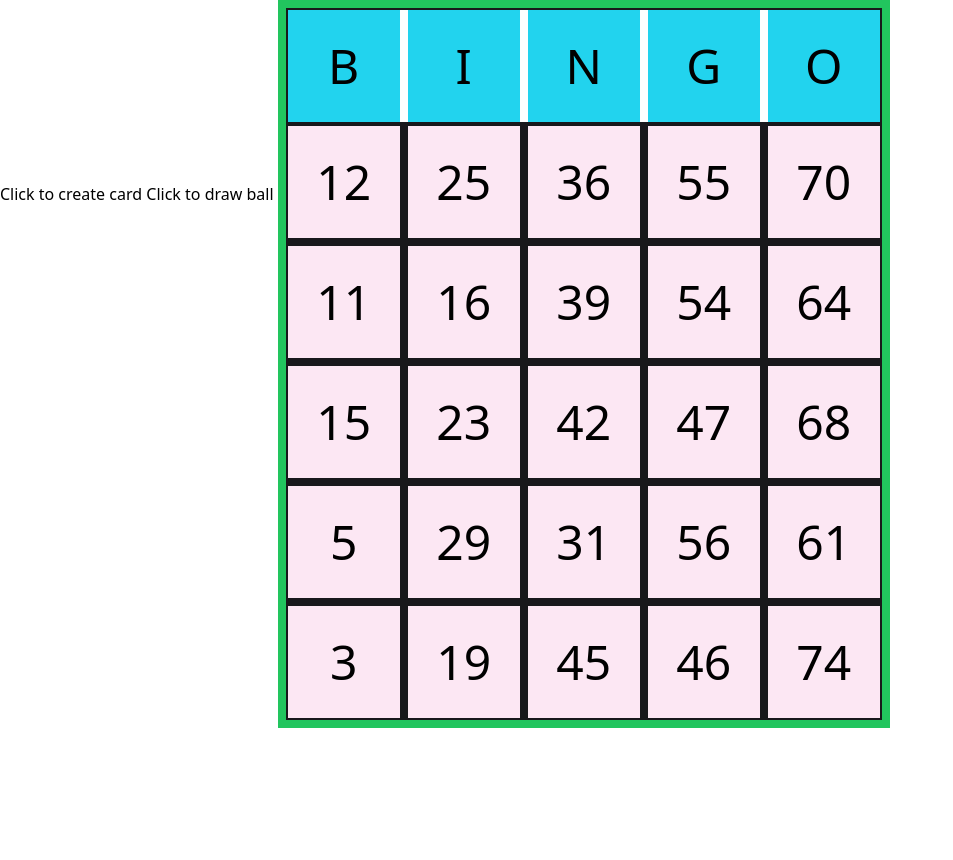
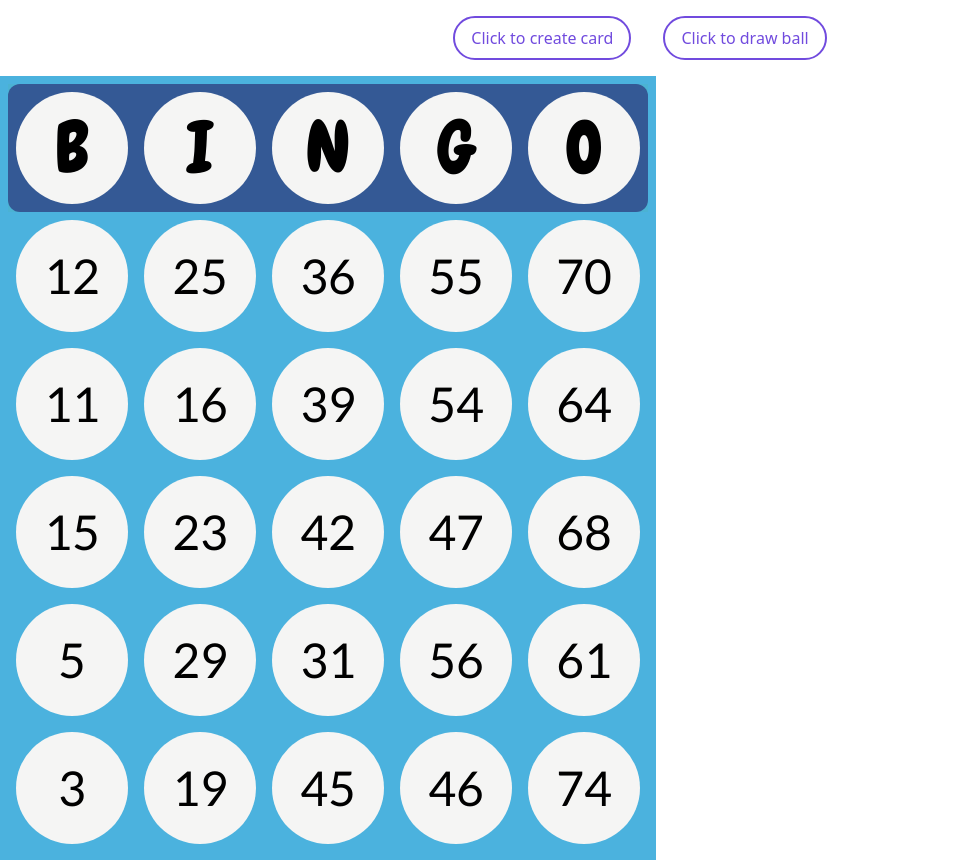
Before and after one commit to dtarvin/bingo-game, a plain HTML site: page index2.html in a window 1280 px wide. Both pictures are taken after a click on the button "Click to create card". Shown: the whole page, without its empty margins (0-953 px from the left). Before the commit the page ends 800 px from the top, so only its background shows below. Drawn offline with nearby package versions, Linux system fonts and the light colour scheme.

Commit message:
worked on drawing balls and styling buttons and fonts

```diff
--- a/index2.html
+++ b/index2.html
@@ -5,41 +5,30 @@
     <meta charset="UTF-8">
     <meta name="viewport" content="width=device-width, initial-scale=1.0">
     <title>Document</title>
+    <link rel="preconnect" href="https://fonts.googleapis.com">
+    <link rel="preconnect" href="https://fonts.gstatic.com" crossorigin>
+    <link href="https://fonts.googleapis.com/css2?family=Chewy&family=Lato:ital,wght@0,100;0,300;0,400;0,700;0,900;1,100;1,300;1,400;1,700;1,900&display=swap" rel="stylesheet">
     <script src="https://cdn.tailwindcss.com"></script>
+    <script>
+        tailwind.config = {
+          theme: {
+            extend: {
+              fontFamily: {
+                chewy: ['"Chewy"', 'cursive'],
+                lato: ['"Lato"', 'serif'],
+              }
+            }
+          }
+        }
+      </script>
 </head>
 
 <body>
-    <button onclick="bingoCard()">Click to create card</button>
-    <button onclick="drawBingoBall()">Click to draw ball</button>
+    <div class="flex justify-center">
+        <button class="rounded-full m-4 py-2 px-4 border-2 border-[#714BDE] text-[#714BDE] hover:bg-[#714BDE] hover:text-gray-100 focus:outline-none" onclick="bingoCard()">Click to create card</button>
+        <button class="rounded-full m-4 py-2 px-4 border-2 border-[#714BDE] text-[#714BDE] hover:bg-[#714BDE] hover:text-gray-100 focus:outline-none" onclick="drawBingoBall()">Click to draw ball</button>
+    </div>
 
     <script src="./script.js"></script>
 </body>
-
-<!-- <div class="inline-grid grid-cols-5 gap-4 bg-zinc-900">
-    <div class="w-28 h-28 text-5xl flex justify-center items-center bg-pink-100">1</div>
-    <div class="w-28 h-28 text-5xl flex justify-center items-center bg-pink-100">2</div>
-    <div class="w-28 h-28 text-5xl flex justify-center items-center bg-pink-100">3</div>
-    <div class="w-28 h-28 text-5xl flex justify-center items-center bg-pink-100">4</div>
-    <div class="w-28 h-28 text-5xl flex justify-center items-center bg-pink-100">5</div>
-    <div class="w-28 h-28 text-5xl flex justify-center items-center bg-pink-100">6</div>
-    <div class="w-28 h-28 text-5xl flex justify-center items-center bg-pink-100">7</div>
-    <div class="w-28 h-28 text-5xl flex justify-center items-center bg-pink-100">8</div>
-    <div class="w-28 h-28 text-5xl flex justify-center items-center bg-pink-100">9</div>
-    <div class="w-28 h-28 text-5xl flex justify-center items-center bg-pink-100">10</div>
-    <div class="w-28 h-28 text-5xl flex justify-center items-center bg-pink-100">11</div>
-    <div class="w-28 h-28 text-5xl flex justify-center items-center bg-pink-100">12</div>
-    <div class="w-28 h-28 text-5xl flex justify-center items-center bg-pink-100">Free</div>
-    <div class="w-28 h-28 text-5xl flex justify-center items-center bg-pink-100">13</div>
-    <div class="w-28 h-28 text-5xl flex justify-center items-center bg-pink-100">14</div>
-    <div class="w-28 h-28 text-5xl flex justify-center items-center bg-pink-100">15</div>
-    <div class="w-28 h-28 text-5xl flex justify-center items-center bg-pink-100">16</div>
-    <div class="w-28 h-28 text-5xl flex justify-center items-center bg-pink-100">17</div>
-    <div class="w-28 h-28 text-5xl flex justify-center items-center bg-pink-100">18</div>
-    <div class="w-28 h-28 text-5xl flex justify-center items-center bg-pink-100">19</div>
-    <div class="w-28 h-28 text-5xl flex justify-center items-center bg-pink-100">20</div>
-    <div class="w-28 h-28 text-5xl flex justify-center items-center bg-pink-100">21</div>
-    <div class="w-28 h-28 text-5xl flex justify-center items-center bg-pink-100">22</div>
-    <div class="w-28 h-28 text-5xl flex justify-center items-center bg-pink-100">23</div>
-    <div class="w-28 h-28 text-5xl flex justify-center items-center bg-pink-100">24</div>
-</div> -->
 </html>
--- a/script.js
+++ b/script.js
@@ -1,10 +1,10 @@
 const bingoCard = () => {
     const cardSheet = document.createElement("main");
-    cardSheet.classList.add('inline-block', 'border-8', 'border-green-500');
+    cardSheet.classList.add('inline-block', 'min-w-fit', 'border-8', 'bg-[#4bb2d3]', 'border-[#4bb2de]');
     document.body.appendChild(cardSheet);
 
     const cardHeader = document.createElement('header');
-    cardHeader.classList.add('flex', 'border-2', 'border-zinc-900');
+    cardHeader.classList.add('flex', 'rounded-xl', 'bg-[#345995ff]');
     cardSheet.appendChild(cardHeader);
 
     const cardLetters = ['B', 'I', 'N', 'G', 'O'];
@@ -12,14 +12,14 @@ const bingoCard = () => {
     for (let i = 0; i < cardLetters.length; i++) {
         const headerCell = document.createElement('div');
         headerCell.textContent = cardLetters[i];
-        headerCell.classList.add('w-28', 'h-28', 'text-5xl', 'flex', 'justify-center', 'items-center', 'bg-cyan-400');
+        headerCell.classList.add('w-28', 'h-28', 'font-chewy', 'text-7xl', 'flex', 'justify-center', 'items-center', 'bg-[#f5f5f4ff]','rounded-full', 'mx-2', 'my-2');
         if (i != cardLetters.length - 1) headerCell.classList.add('mr-2');
         cardHeader.appendChild(headerCell);
     }
 
     const card = document.createElement("div");
     card.setAttribute("id", "card");
-    card.classList.add('inline-grid', 'grid-rows-5', 'grid-flow-col', 'gap-2', 'bg-zinc-900', 'border-2', 'border-zinc-900');
+    card.classList.add('inline-grid', 'grid-rows-5', 'grid-flow-col', 'bg-[#4bb2de]');
     cardSheet.appendChild(card);
 
     let cardNumbers = [];
@@ -29,7 +29,7 @@ const bingoCard = () => {
             const cardCell = document.createElement("div");
             let cardCellNumber = cardNumbers[i][j];
             cardCell.textContent = cardCellNumber;
-            cardCell.classList.add('w-28', 'h-28', 'text-5xl', 'flex', 'justify-center', 'items-center', 'bg-pink-100');
+            cardCell.classList.add('w-28', 'h-28', 'font-lato', 'text-5xl', 'flex', 'justify-center', 'items-center', 'bg-[#f5f5f4ff]', 'rounded-full', 'mx-2', 'my-2');
             card.appendChild(cardCell);
         }
     }
@@ -74,6 +74,8 @@ const drawBingoBall = () => {
     bingoBallsNotDrawn = bingoBallsNotDrawn.filter(ball => ball !== ballDrawn);
     console.log('bingoBallsNotDrawn now has ' + bingoBallsNotDrawn.length + ' balls in it');
     bingoBallsDrawn.push(ballDrawn);
+    console.log('bingoBallsDrawn now has ' + bingoBallsDrawn);
+    console.log('bingoBallsNotDrawn: ' + bingoBallsNotDrawn);
 }
 
 
```
Also changed, not shown: styles.css (+46 -0 lines).
